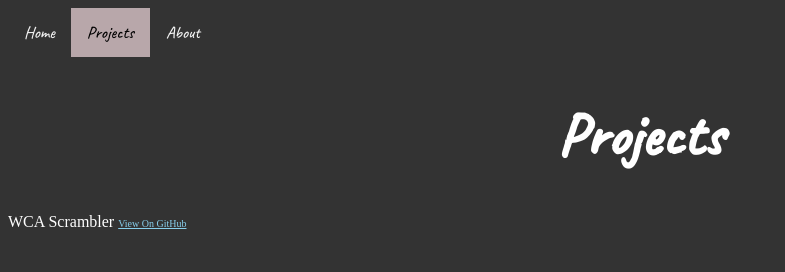
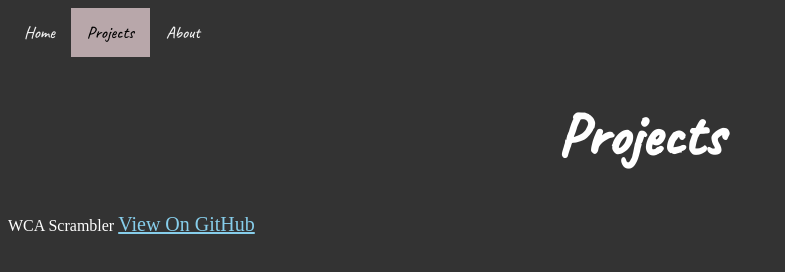
Before and after one commit to mag-jison/home, a plain HTML site: page projects.html in a window 1280 px wide. Shown: the whole page, without its empty margins (0-785 px from the left). Drawn offline with Linux system fonts and the light colour scheme.

Commit message:
Update projects.html

```diff
--- a/projects.html
+++ b/projects.html
@@ -22,7 +22,7 @@
 
     <div class = "x">
     	<p style="color:white"> WCA Scrambler
-    	<a style="color:skyblue; font-size: 10px" href="https://github.com/mag-jison/WCA_3x3_Scrambler">View On GitHub</a>
+    	<a style="color:skyblue; font-size: 20px" href="https://github.com/mag-jison/WCA_3x3_Scrambler">View On GitHub</a>
 	</p>
     </div>
 
```
